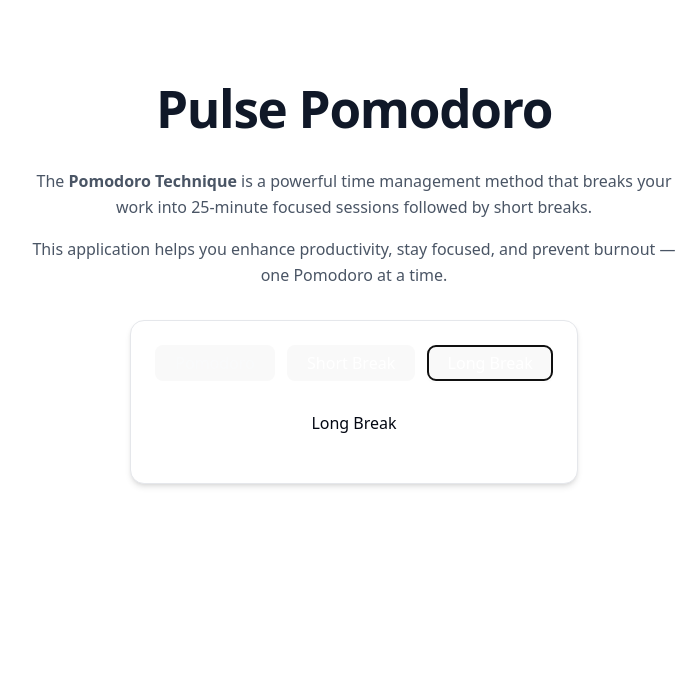
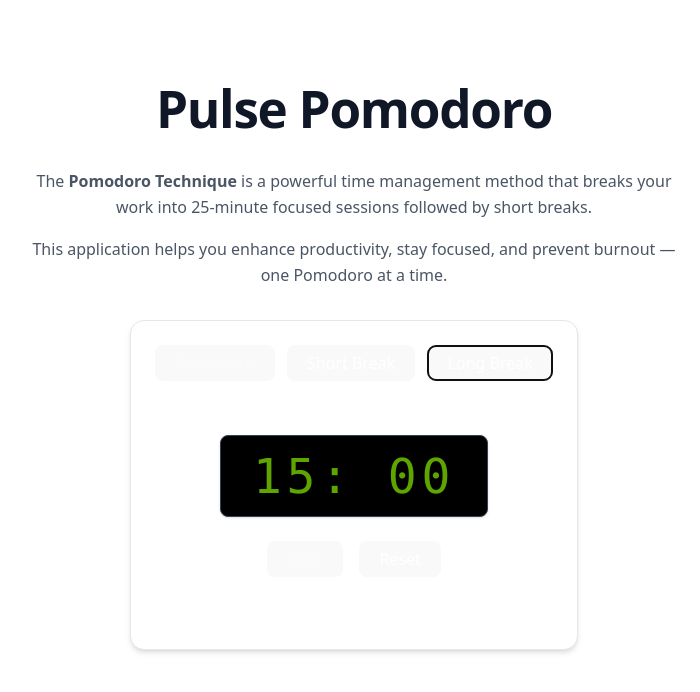
Before and after one commit to anjana732/pulse-pomodoro, a React (Vite) app in the folder frontend/: page / in a window 1280 px wide. Both pictures are taken after a click on the button "Long Break". Shown: the top 692 px of the page, without its empty margins (286-986 px from the left). Built offline with nearby package versions, Linux system fonts and the light colour scheme.

Commit message:
add long break feature

```diff
--- a/frontend/src/components/ui/Longbreak.tsx
+++ b/frontend/src/components/ui/Longbreak.tsx
@@ -1,7 +1,58 @@
+import { useEffect, useState } from "react";
+import { Button } from "./button";
+
 export default function Longbreak(){
-    return(
-        <>
-            <h3>Long Break</h3>
-        </>
-    )
+
+    const initialTime = 15 * 60;
+
+    const[secondLeft, setSecondLeft] = useState(initialTime);
+    const[isActive, setIsActive] = useState(false);
+
+    const formatTime = (time: number)=>{
+        const minute = Math.floor(time / 60);
+        const second = time % 60;
+        return `${minute.toString().padStart(2,"0")}: ${second.toString().padStart(2,"0")}`;
+    }
+   useEffect(() => {
+    let interval: NodeJS.Timeout | undefined
+
+    if (isActive && secondLeft > 0) {
+      interval = setInterval(() => {
+        setSecondLeft((prev) => prev - 1)
+      }, 1000)
+    }
+
+    return () => {
+      if (interval) clearInterval(interval)
+    }
+  }, [isActive, secondLeft])
+
+
+   return (
+    <div className="flex flex-col items-center gap-6 p-6">
+      <div className="text-5xl font-mono text-lime-600 bg-black px-8 py-4 rounded-md border border-gray-700 shadow-sm tracking-widest">
+        {formatTime(secondLeft)}
+      </div>
+
+      <div className="flex gap-4">
+        <Button
+          onClick={() => setIsActive((prev) => !prev)}
+          variant={isActive ? "default" : "default"}
+          className="px-6 font-medium"
+        >
+          {isActive ? "Pause" : "Start"}
+        </Button>
+        <Button
+          onClick={() => {
+            setSecondLeft(initialTime);
+            setIsActive(false);
+          }}
+          variant="destructive"
+          className="px-6 font-medium"
+        >
+          Reset
+        </Button>
+      </div>
+    </div>
+  );
 }
--- a/frontend/src/components/ui/Shortbreak.tsx
+++ b/frontend/src/components/ui/Shortbreak.tsx
@@ -14,19 +14,19 @@ export default function Shortbreak() {
       .padStart(2, "0")}`;
   };
 
-  useEffect(() => {
-    let timeout: NodeJS.Timeout | undefined;
+useEffect(() => {
+    let interval: NodeJS.Timeout | undefined
 
     if (isActive && secondLeft > 0) {
-      timeout = setTimeout(() => {
-        setSecondLeft((prev) => prev - 1);
-      }, 1000);
+      interval = setInterval(() => {
+        setSecondLeft((prev) => prev - 1)
+      }, 1000)
     }
 
     return () => {
-      if (timeout) clearTimeout(timeout);
-    };
-  }, [secondLeft, isActive]);
+      if (interval) clearInterval(interval)
+    }
+  }, [isActive, secondLeft])
 
   return (
     <div className="flex flex-col items-center gap-6 p-6">
```
